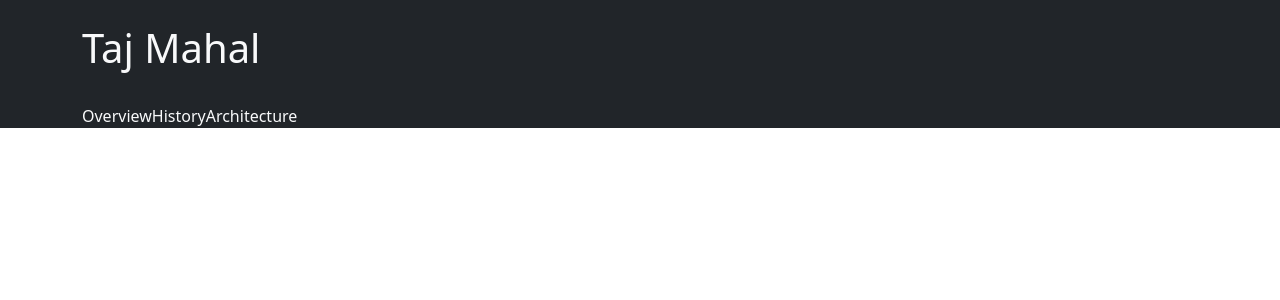
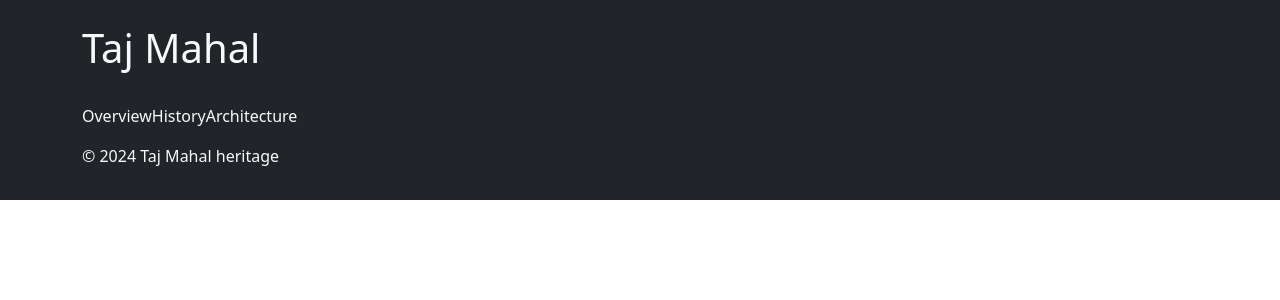
Before and after one commit to 7vTr0x7/React.js-2, a React (Vite) app in the folder IR_HW1/: page / in a window 1280 px wide. Shown: the top 300 px of the page. Built offline with nearby package versions, Linux system fonts and the light colour scheme.

Commit message:
IR_HW1 - Footer

```diff
--- /dev/null
+++ b/IR_HW1/src/components/Footer.jsx
@@ -0,0 +1,13 @@
+import React from "react";
+
+const Footer = () => {
+  return (
+    <footer className="bg-dark text-light">
+      <div className="container py-3">
+        <p>&copy; 2024 Taj Mahal heritage</p>
+      </div>
+    </footer>
+  );
+};
+
+export default Footer;
--- a/IR_HW1/src/pages/Home.jsx
+++ b/IR_HW1/src/pages/Home.jsx
@@ -1,11 +1,14 @@
 import React from "react";
 import Header from "../components/Header";
+import Footer from "../components/Footer";
 
 const Home = () => {
   return (
-    <div>
+    <>
       <Header />
-    </div>
+      <main></main>
+      <Footer />
+    </>
   );
 };
 
```
